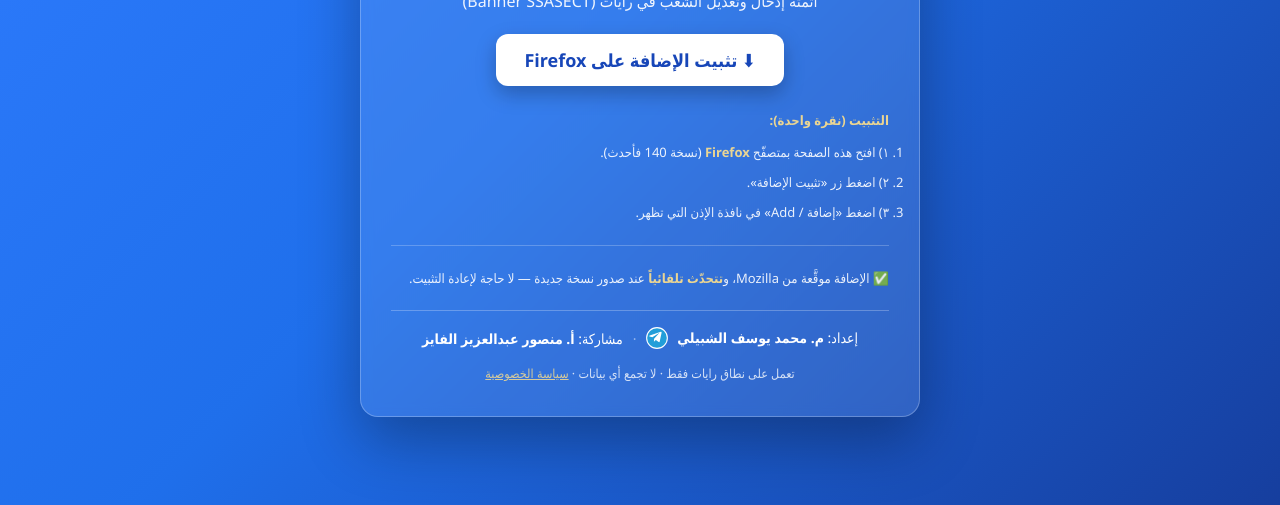
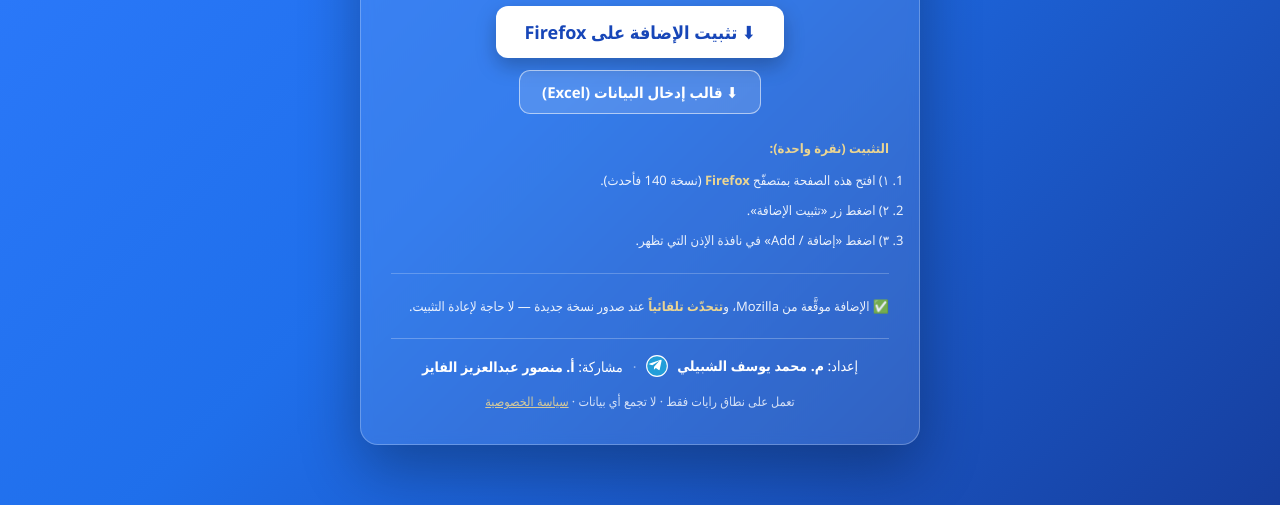
Before and after one commit to myalsh2030/rayatauto-firefox, a plain HTML site: page index.html in a window 1280 px wide. Shown: the part 295-800 px from the top of the page. Drawn offline with Linux system fonts and the light colour scheme.

Commit message:
Add Excel template download button

```diff
--- a/index.html
+++ b/index.html
@@ -21,6 +21,10 @@
   .btn{display:inline-flex;align-items:center;gap:10px;background:#fff;color:#1746b8;text-decoration:none;
     font-weight:800;font-size:18px;padding:14px 28px;border-radius:12px;box-shadow:0 8px 20px rgba(0,0,0,.25)}
   .btn:hover{filter:brightness(.97)}
+  .btn2{display:inline-flex;align-items:center;gap:9px;margin-top:12px;background:rgba(255,255,255,.14);
+    color:#fff;text-decoration:none;font-weight:700;font-size:15px;padding:11px 22px;border-radius:11px;
+    border:1px solid rgba(255,255,255,.55)}
+  .btn2:hover{background:rgba(255,255,255,.22)}
   .note{margin-top:22px;font-size:13px;opacity:.9;line-height:1.9;text-align:right}
   .note b{color:#ffe08a}
   ol{padding-inline-start:0;margin:8px 0 0}
@@ -43,6 +47,10 @@
 
     <a class="btn" href="https://github.com/myalsh2030/rayatauto-firefox/releases/latest/download/rayatauto-latest.xpi">
       ⬇ تثبيت الإضافة على Firefox
+    </a>
+
+    <a class="btn2" href="RayatAuto-data-template.xlsx" download>
+      ⬇ قالب إدخال البيانات (Excel)
     </a>
 
     <div class="note">
```
